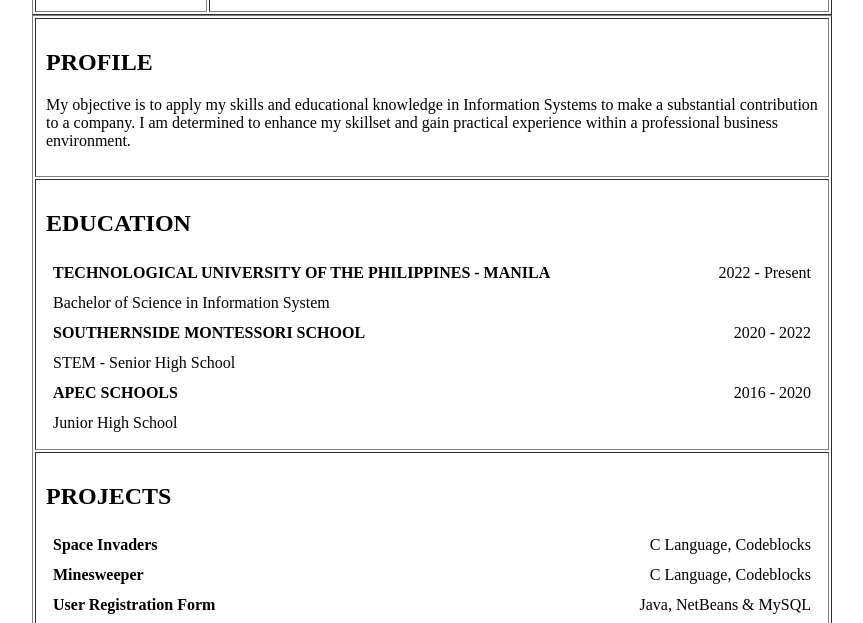
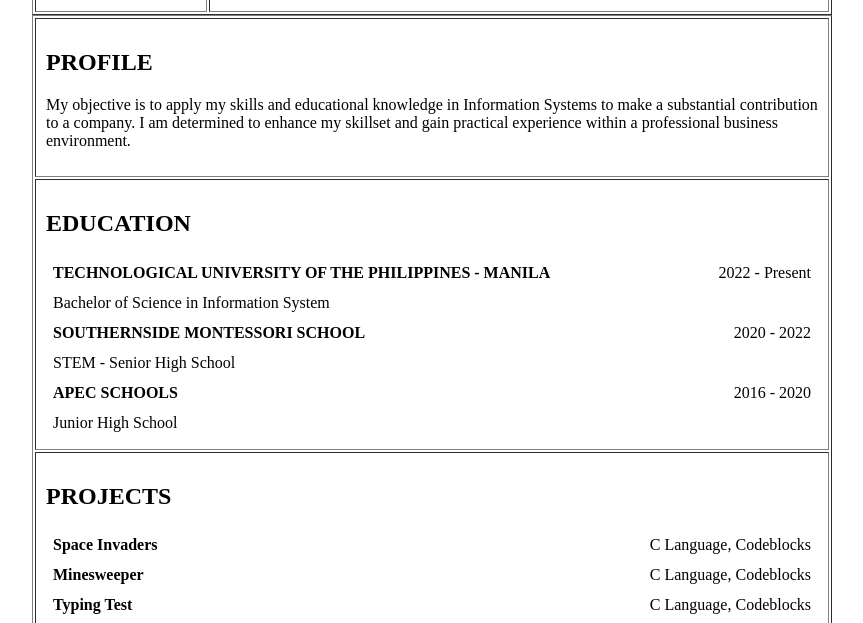
Before and after one commit to EireneMG/Gratuito_Static-Resume, a plain HTML site: page index.html in a window 1280 px wide. Shown: the part 175-798 px from the top of the page, without its empty margins (208-1071 px from the left). Drawn offline with Linux system fonts and the light colour scheme.

Commit message:
Added a project in index.html

```diff
--- a/index.html
+++ b/index.html
@@ -81,6 +81,10 @@
               <td><strong>Minesweeper</strong></td>
               <td align="right">C Language, Codeblocks</td>
             </tr>
+            <tr>
+                <td><strong>Typing Test</strong></td>
+                <td align="right">C Language, Codeblocks</td>
+              </tr>
             <tr>
               <td><strong>User Registration Form</strong></td>
               <td align="right">Java, NetBeans & MySQL</td>
```
